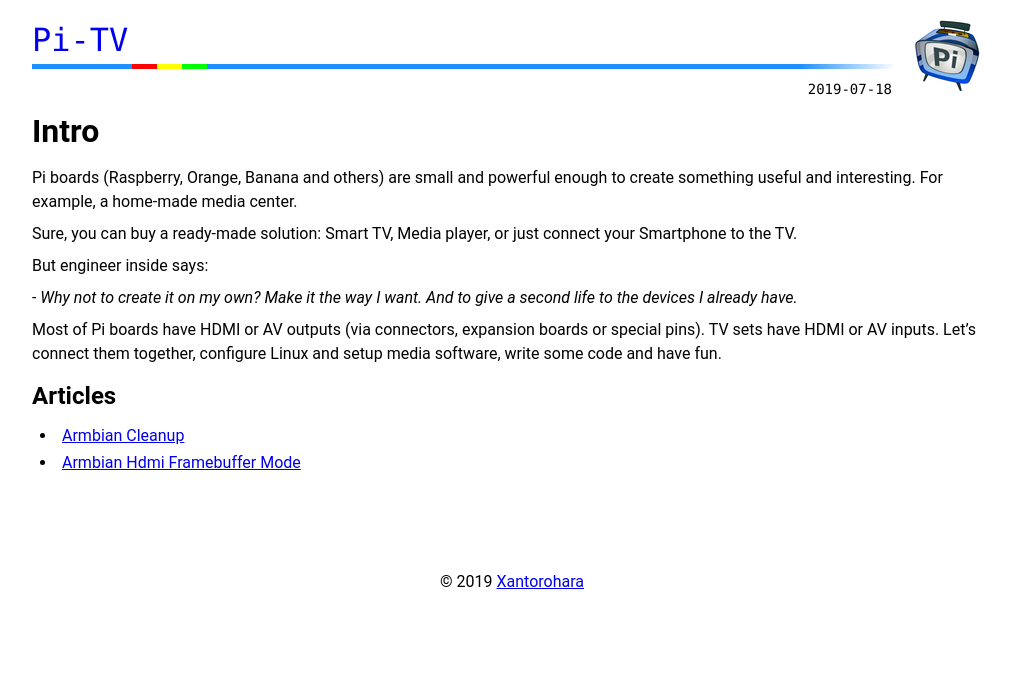
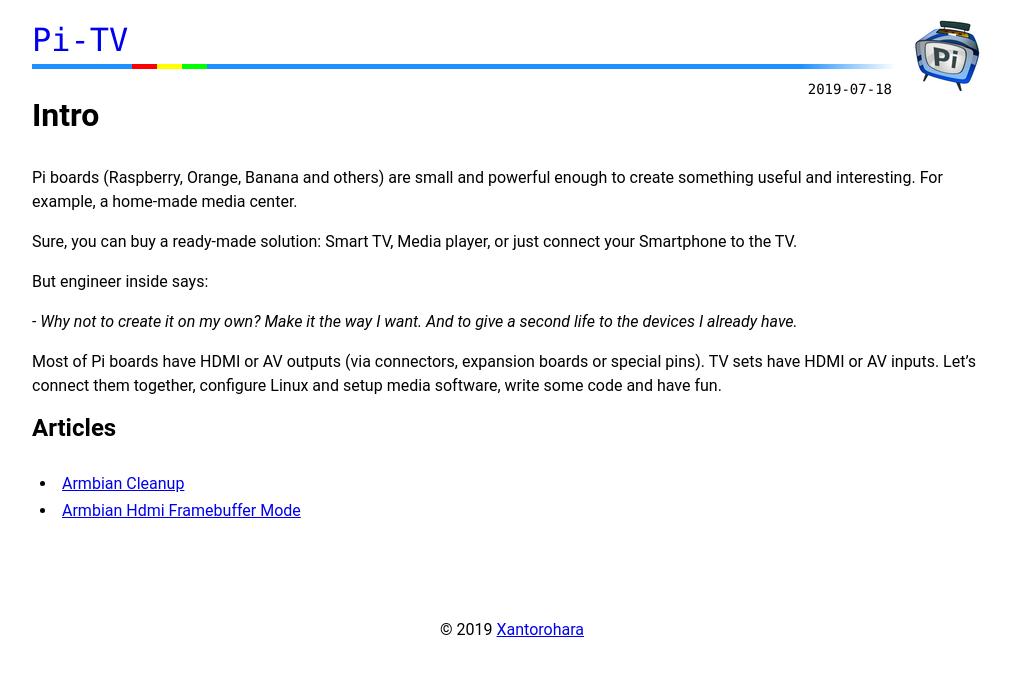
Before and after one commit to pi-tv/pi-tv.github.io, a Jekyll site: the page built from index.md, in a window 1280 px wide. Shown: the top 676 px of the page, without its empty margins (128-1139 px from the left). Built offline with Jekyll 4.4.1, drawn with Linux system fonts in a browser that asks for light colours.

Commit message:
Update default.html

```diff
--- a/_layouts/default.html
+++ b/_layouts/default.html
@@ -36,11 +36,11 @@
         }
 
         h1, h2, h3 {
-            margin: 1rem 0;
+            margin-bottom: 2rem;
         }
 
         p {
-            margin: 0.5rem 0;
+            margin-bottom: 1rem;
             line-height: 1.5;
         }
 
```
